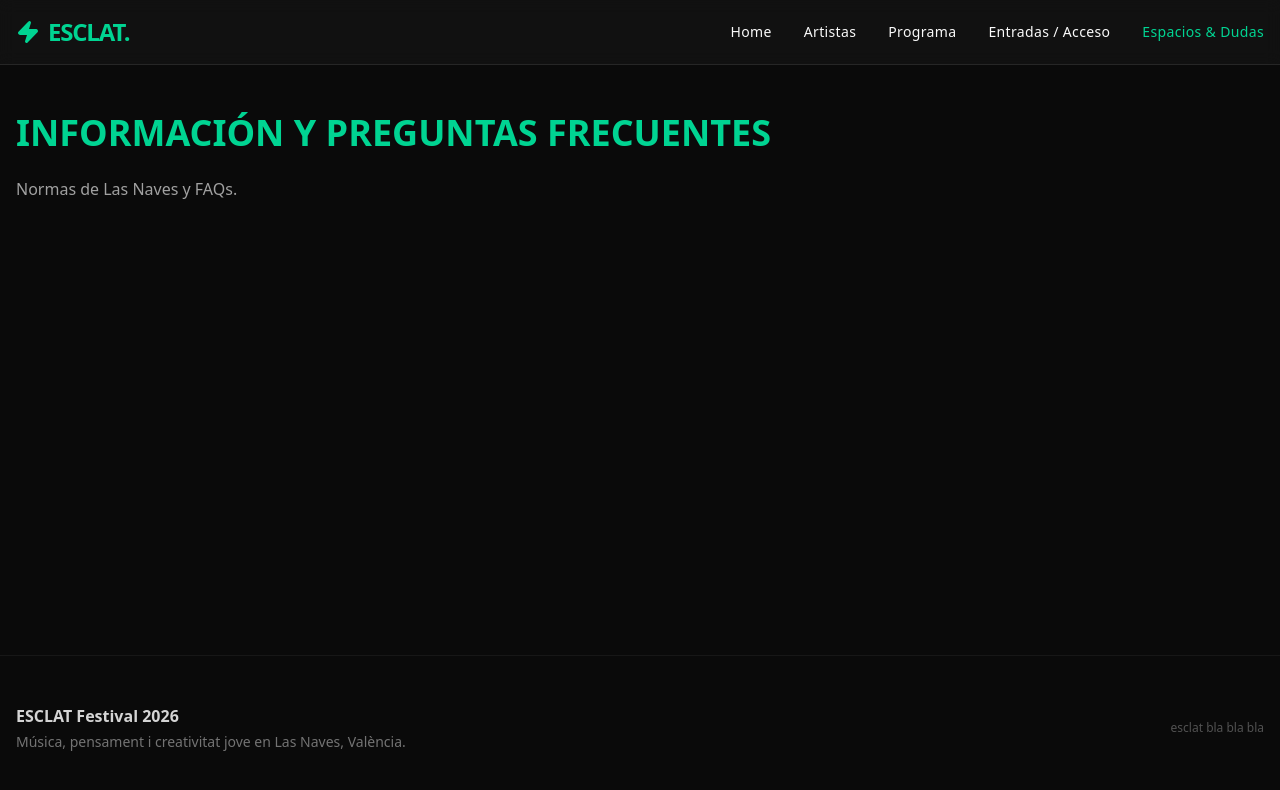
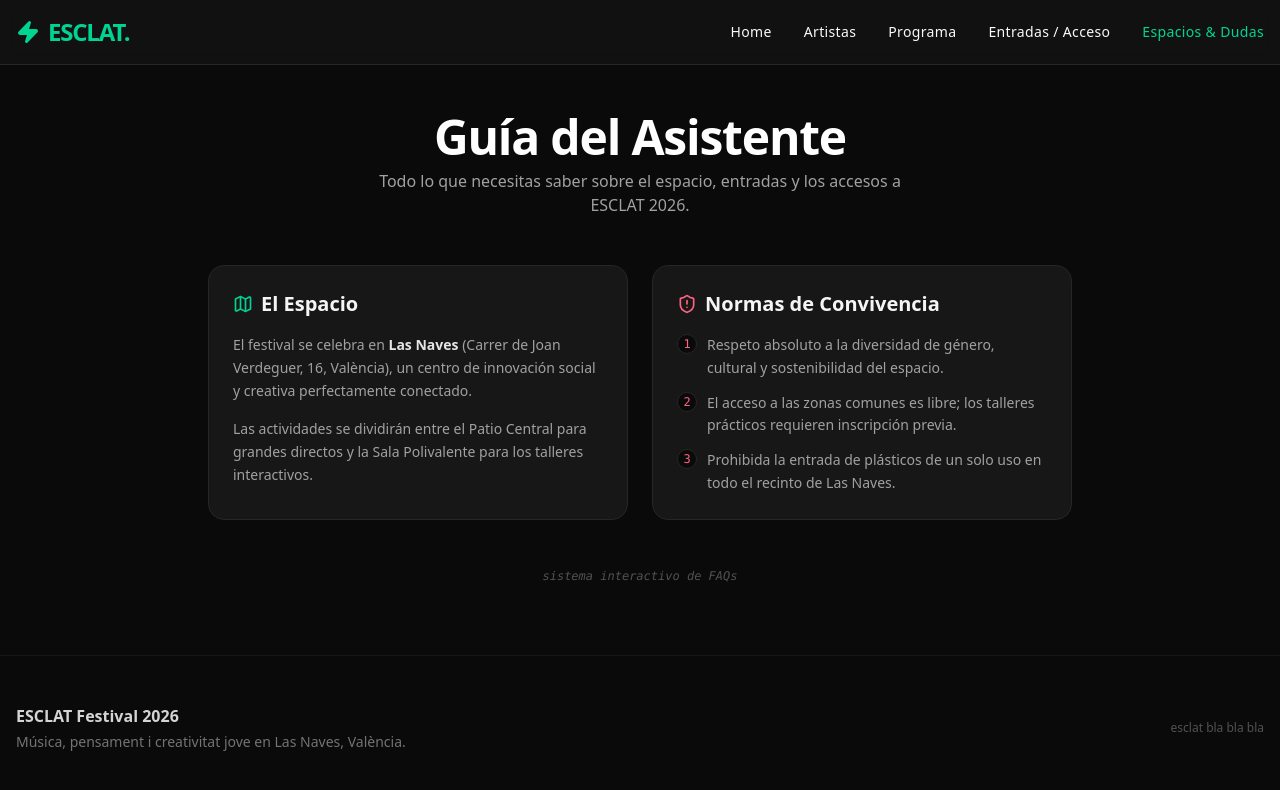
Before and after one commit to yosunealonso/esclatfest, a Vue app: page /info in a window 1280 px wide. Shown: the top 790 px of the page. Built offline with nearby package versions, Linux system fonts and the light colour scheme.

Commit message:
seccion de informacion, dudas y normas

```diff
--- a/src/data/mockData.ts
+++ b/src/data/mockData.ts
@@ -29,7 +29,12 @@ export const FESTIVAL_INFO = {
   ubicacion: "Las Naves (València)",
   descripcion: "Esclat es un festival dirigido a público joven que combina música en directo con talleres, conversaciones y otras propuestas vinculadas a la creación contemporánea.",
   enfoque: "",
-  valores: ""
+  valores: "",
+  normas: [
+    "Respeto absoluto a la diversidad de género, cultural y sostenibilidad del espacio.",
+    "El acceso a las zonas comunes es libre; los talleres prácticos requieren inscripción previa.",
+    "Prohibida la entrada de plásticos de un solo uso en todo el recinto de Las Naves."
+  ]
 };
 
 export const ARTISTAS: Artista[] = [
--- a/src/views/InfoView.vue
+++ b/src/views/InfoView.vue
@@ -1,6 +1,64 @@
+<script setup lang="ts">
+import { ref } from 'vue';
+import { FESTIVAL_INFO, FAQS } from '../data/mockData';
+import { HelpCircle, ShieldAlert, Map, ChevronDown } from 'lucide-vue-next';
+
+const faqAbierta = ref<number | null>(null);
+
+const toggleFaq = (index: number) => {
+  if (faqAbierta.value === index) {
+    faqAbierta.value = null;
+  } else {
+    faqAbierta.value = index;
+  }
+};
+</script>
+
 <template>
-  <div class="container mx-auto px-4 py-12">
-    <h1 class="text-4xl font-black text-emerald-400 mb-6">INFORMACIÓN Y PREGUNTAS FRECUENTES</h1>
-    <p class="text-neutral-400">Normas de Las Naves y FAQs.</p>
+  <div class="container mx-auto px-4 py-12 max-w-4xl space-y-12">
+
+    <div class="space-y-2 text-center">
+      <h1 class="text-4xl md:text-5xl font-black tracking-tight text-white">Guía del Asistente</h1>
+      <p class="text-neutral-400 max-w-xl mx-auto">
+        Todo lo que necesitas saber sobre el espacio, entradas y los accesos a ESCLAT 2026.
+      </p>
+    </div>
+
+    <div class="grid md:grid-cols-2 gap-6">
+
+      <div class="bg-neutral-900 border border-neutral-800 p-6 rounded-2xl space-y-4">
+        <div class="flex items-center gap-2 text-emerald-400 font-bold">
+          <Map class="h-5 w-5" />
+          <h2 class="text-xl font-bold text-neutral-100">El Espacio</h2>
+        </div>
+        <p class="text-sm text-neutral-400 leading-relaxed">
+          El festival se celebra en <strong class="text-neutral-200">Las Naves</strong> (Carrer de Joan Verdeguer, 16, València), un centro de innovación social y creativa perfectamente conectado.
+        </p>
+        <p class="text-sm text-neutral-400 leading-relaxed">
+          Las actividades se dividirán entre el Patio Central para grandes directos y la Sala Polivalente para los talleres interactivos.
+        </p>
+      </div>
+
+      <div class="bg-neutral-900 border border-neutral-800 p-6 rounded-2xl space-y-4">
+        <div class="flex items-center gap-2 text-rose-400 font-bold">
+          <ShieldAlert class="h-5 w-5" />
+          <h2 class="text-xl font-bold text-neutral-100">Normas de Convivencia</h2>
+        </div>
+        <ul class="space-y-3">
+          <li v-for="(norma, index) in FESTIVAL_INFO.normas" :key="index" class="text-sm text-neutral-400 flex items-start gap-2.5 leading-relaxed">
+            <span class="h-5 w-5 rounded-full bg-neutral-950 border border-neutral-800 flex items-center justify-center text-xs text-rose-400 font-mono shrink-0">
+              {{ index + 1 }}
+            </span>
+            <span>{{ norma }}</span>
+          </li>
+        </ul>
+      </div>
+
+    </div>
+
+    <div class="text-neutral-600 text-xs font-mono text-center italic">
+      sistema interactivo de FAQs
+    </div>
+
   </div>
 </template>
```
